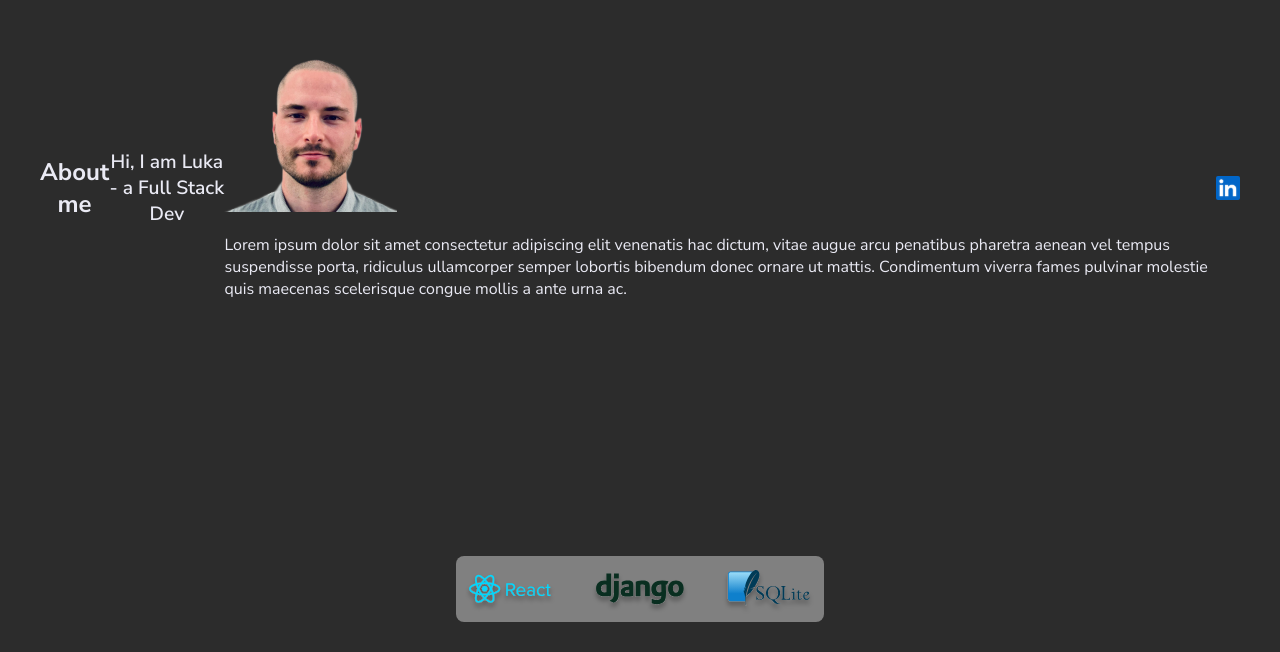
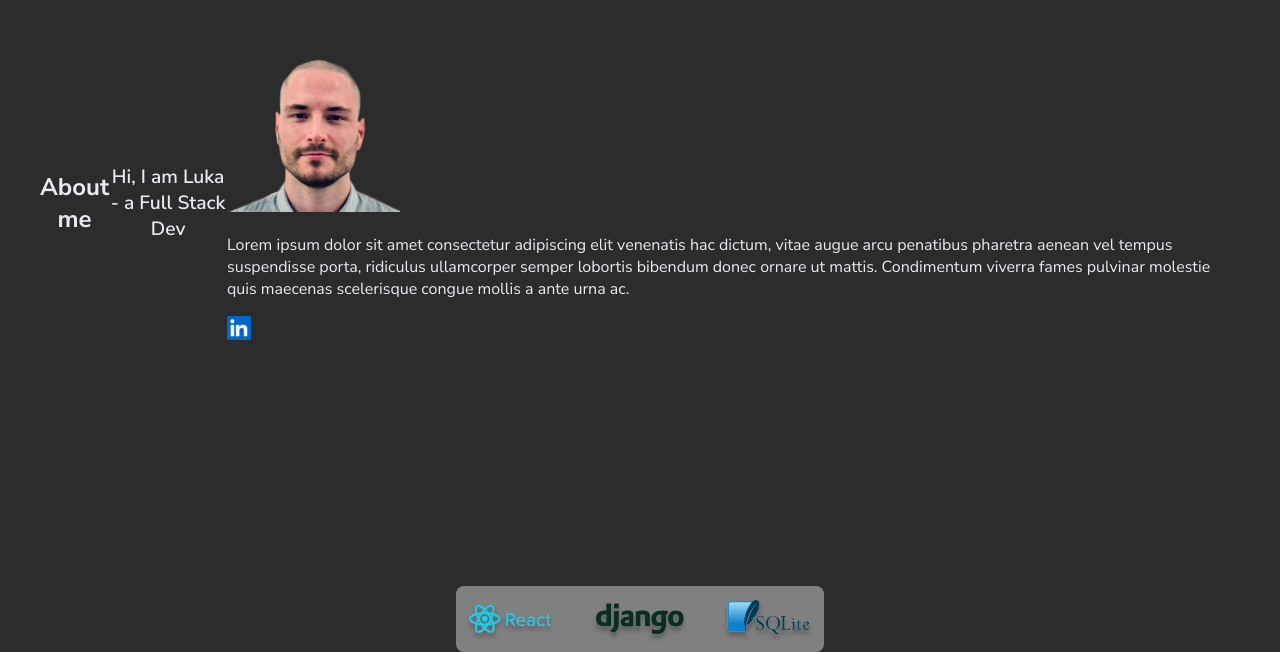
Before and after one commit to lukacafuta/Excuse-Generator, a React (Vite) app in the folder Frontend/: page / in a window 1280 px wide. Shown: the part 1664-2316 px from the top of the page. Before the commit the page ends 2286 px from the top, so only its background shows below. Built offline with nearby package versions, Linux system fonts and the light colour scheme.

Commit message:
moved <p> and img into separat div

```diff
--- a/Frontend/src/components/sections/AboutMeSection.jsx
+++ b/Frontend/src/components/sections/AboutMeSection.jsx
@@ -5,16 +5,18 @@ export default function AboutMeSection() {
         <AboutMeSectionStyled>
             <h2>About me</h2>
             <h3>Hi, I am Luka - a Full Stack Dev</h3>
-            <div>
+            <div className="about-me-content">
                 <img src="/luka-profile-photo.png" alt="profile photo"/>
+                <div className="about-me-text-linkedin">
                     <p>
                         Lorem ipsum dolor sit amet consectetur adipiscing elit venenatis hac dictum, vitae augue arcu
                         penatibus pharetra aenean vel tempus suspendisse porta, ridiculus ullamcorper semper lobortis
                         bibendum donec ornare ut mattis. Condimentum viverra fames pulvinar molestie quis maecenas
                         scelerisque congue mollis a ante urna ac.
                     </p>
+                    <img src="/linkedin-logo.svg" alt="linkedin logo"/>
                 </div>
-            <img src="/linkedin-logo.svg" alt="linkedin logo"/>
+            </div>
         </AboutMeSectionStyled>
     )
 }
```
Lines whose indentation alone changed are shown as unchanged.
